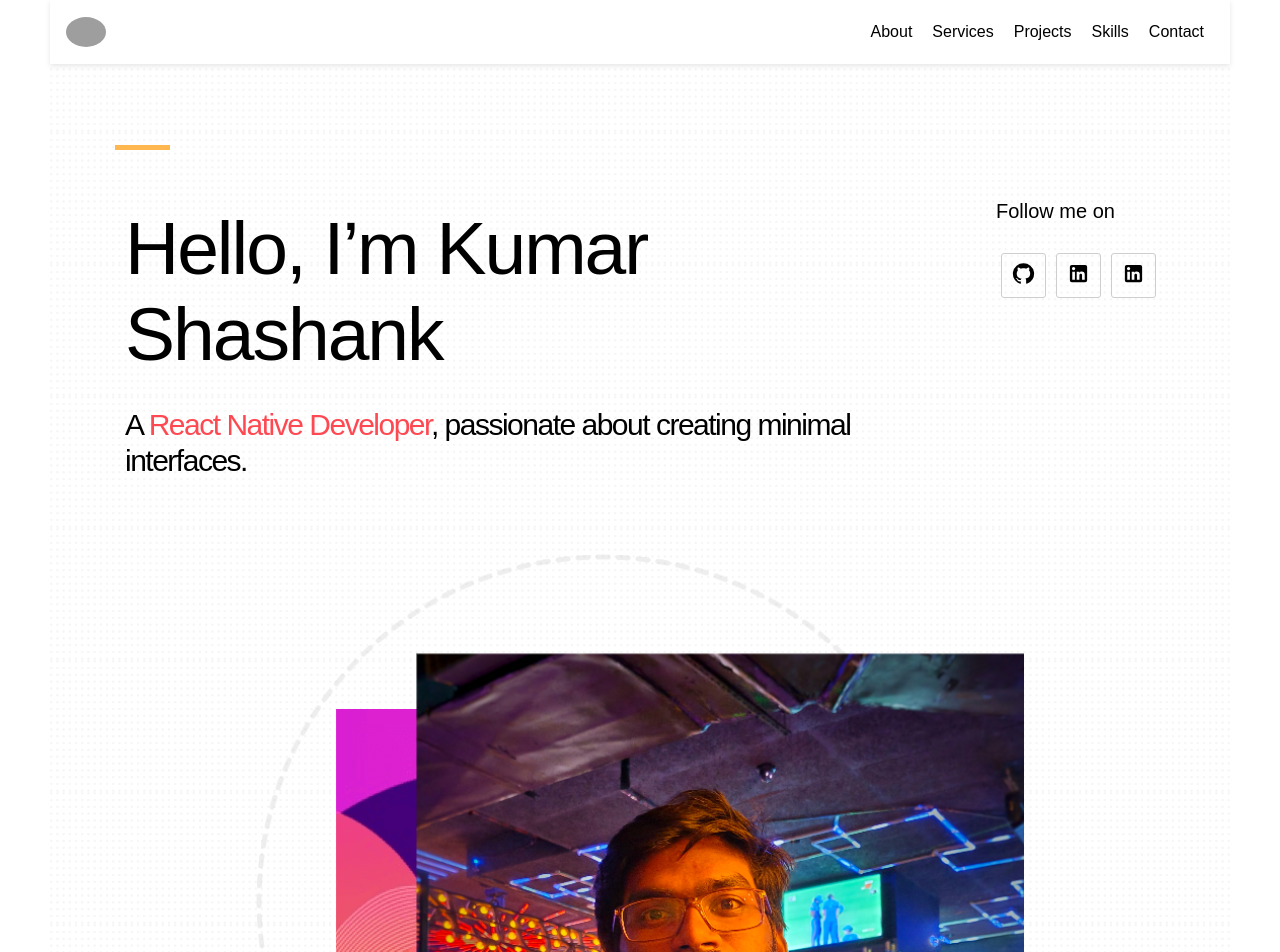
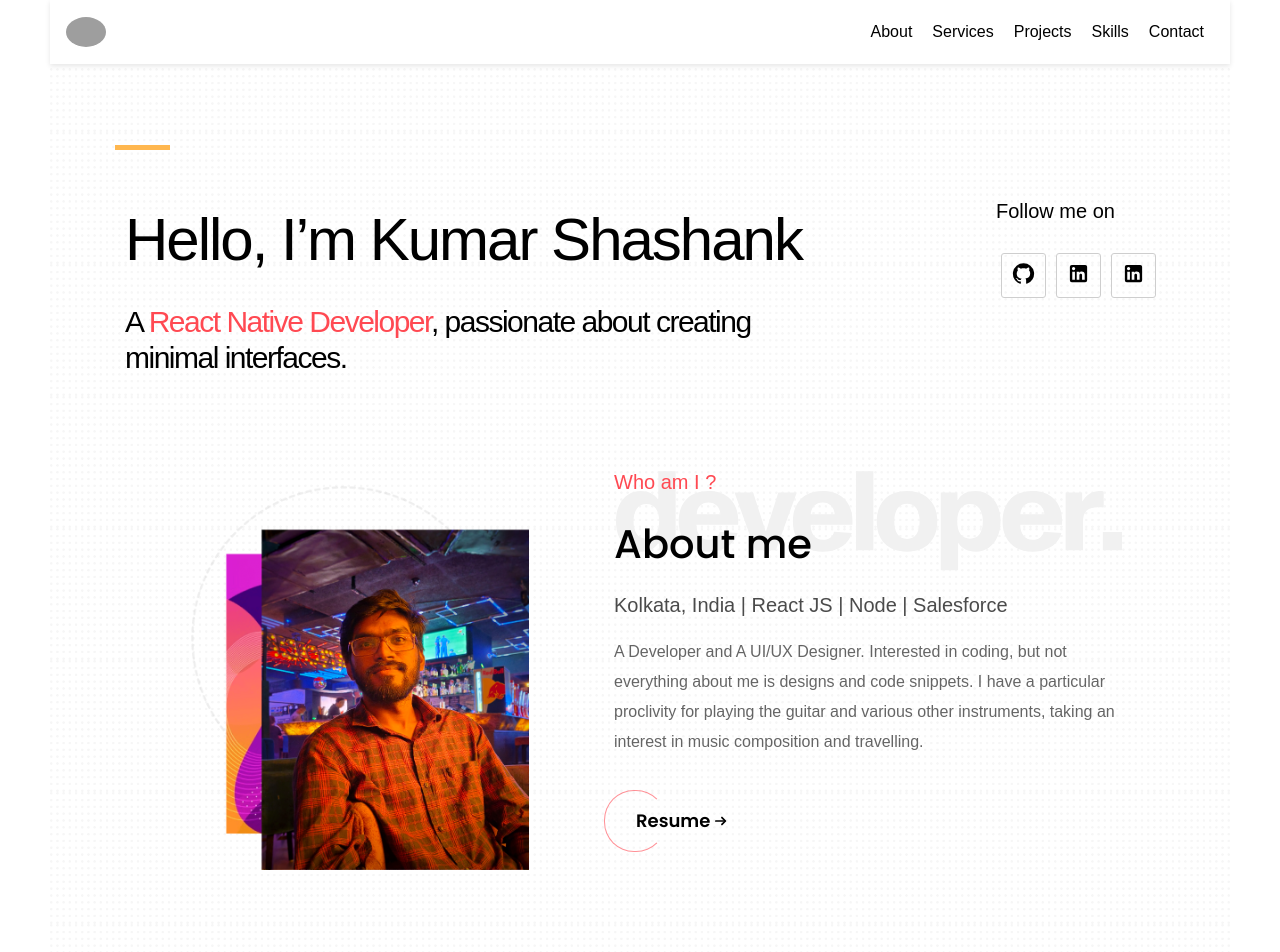
Before and after one commit to 1711shashank/portfolio, a React (Create React App) app: page / in a window 1280 px wide. Shown: the top 952 px of the page. Built offline with nearby package versions, Linux system fonts and the light colour scheme; grey boxes are pictures that could not be loaded.

Commit message:
about for web

```diff
--- a/src/Components/About.css
+++ b/src/Components/About.css
@@ -1,3 +1,9 @@
+.about {
+  display: flex;
+  flex-direction: column;
+  align-items: center;
+}
+
 .about-image{
     margin: 6rem 0;
     width: 60vw;
@@ -27,14 +33,15 @@
 .about-right-location{
 
     text-align: center;
-    font-size: 1.7rem;
+    font-size: 2rem;
     opacity: 0.7;
     font-family: "Louis Bold",sans-serif;
     font-weight: 400;
+    margin: 2rem 0;
 }
 
 .about-right-aboutMe{
-  padding: 2.5rem 0;
+  /* padding: 2.5rem 0; */
   font-family: "Louis Regular", sans-serif;
   opacity: 0.6;
   font-size: 16px;
@@ -44,12 +51,47 @@
   text-align: center;
 }
 
+@media (min-width: 990px) {
+  .about{
+    margin-top: 8rem;
+    flex-direction: row;
+    align-items: flex-start;
+    justify-content: center;
+  }
+
+  .about-left{
+    width: 40%;
+  }
+
+  .about-right{
+    margin-left: 5rem;
+    width: 50%;
+    align-items: flex-start;
+    background: url(../assets/developer.svg) no-repeat top;
+    background-size: contain;
+  }
+
+  .about-image{
+    margin: 0;
+    width: 90%;
+    padding: 1.5rem;
+  }
+
+  .about-right-aboutMe{
+    text-align: left;
+  }
+
+}
+
+
+
+
+
+
+
 
 .about-resume-button {
   margin-bottom: 25px;
-}
-
-.about-resume-button  {
   background-color: none;
   margin-top: 4rem;
 }
@@ -71,7 +113,7 @@
   border: 1px solid rgba(255, 73, 82, 0.6);
 }
 
-.about-resume-button  a {
+.about-resume-button a {
   text-decoration: none;
   color: inherit;
   font-family: "Louis Bold";
--- a/src/Components/Home.css
+++ b/src/Components/Home.css
@@ -34,7 +34,7 @@
 }
 
 .home-message {
-    font-size: 7.5rem;
+    font-size: 6rem;
     letter-spacing: -2px;
     margin: 3rem 1rem;
     font-family: "Louis Bold", sans-serif;
@@ -49,6 +49,7 @@
     /* margin-bottom: 3rem; */
     font-weight: 400;
     line-height: 1.2;
+    width: 80%;
 }
 
 .home-right {
@@ -144,7 +145,7 @@
 
 }
 
-@media (max-width: 700px) {
+@media (max-width: 990px) {
     .home-body {
         display: flex;
         flex-wrap: wrap;
@@ -155,14 +156,25 @@
     .home-message {
         padding: 0;
         margin: 0 0 inherit 0;
-        font-size: 2.7rem;
+        font-size: 4rem;
         letter-spacing: normal;
         text-align: center;
     }
 
     .sub-text {
         text-align: center;
-        font-size: 2rem;
+        font-size: 2.5rem;
         letter-spacing: normal;
+        width: auto;
     }
 }
+
+@media (max-width: 700px) {
+    .home-message {
+        font-size: 2.7rem;
+    }
+    .sub-text {
+        font-size: 2rem;
+
+    }
+}
```
Also changed, not shown: src/Components/Services.js (added, +14 -0 lines), src/assets/developer.svg (added).
